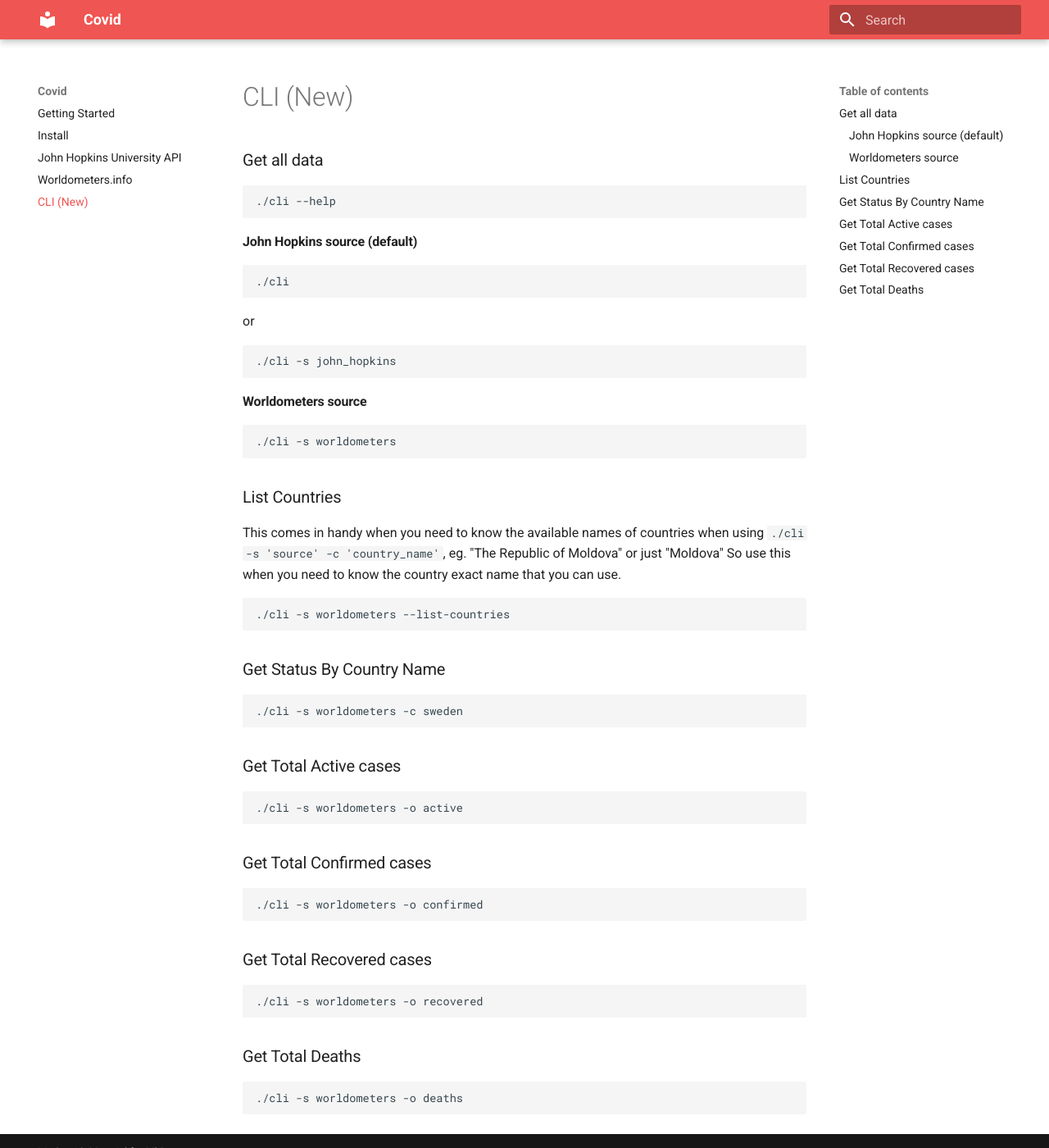
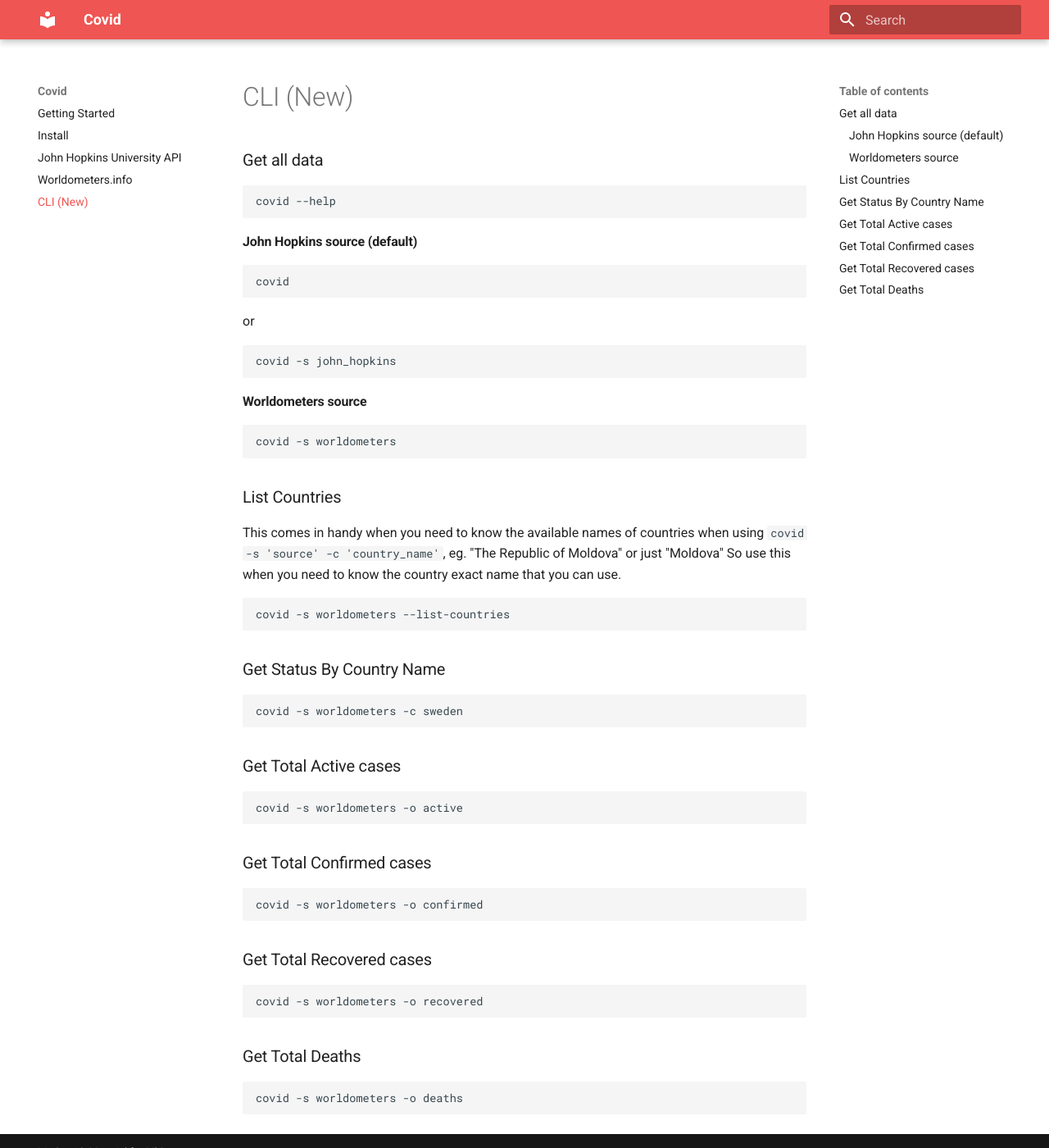
Before and after one commit to nf1s/covid, an MkDocs documentation site: the page built from docs/cli.md, in a window 1280 px wide and 1400 px high. Shown: the whole window at 82% size. Built offline with MkDocs 1.6.1 and Material for MkDocs 9.7.7, drawn with Linux system fonts in a browser that asks for light colours.

Commit message:
fixes cli

````diff
--- a/covid/__init__.py
+++ b/covid/__init__.py
@@ -6,7 +6,7 @@ from covid import config
 __author__ = "Ahmed Nafies Okasha Mohamed <ahmed.nafies@gmail.com>"
 __copyright__ = "Copyright 2020, Ahmed Nafies Okasha Mohamed"
 __license__ = "MIT"
-__version__ = "2.3.3"
+__version__ = "2.4.0"
 
 
 def Covid(source=config.JOHN_HOPKINS):
--- a/docs/cli.md
+++ b/docs/cli.md
@@ -1,62 +1,62 @@
 ### Get all data
 
 ```bash
-./cli --help
+covid --help
 ```
 #### John Hopkins source (default)
 
 ```bash
-./cli
+covid
 ```
 
 or
 
 ```bash
-./cli -s john_hopkins
+covid -s john_hopkins
 ```
 
 #### Worldometers source
 
 ```bash
-./cli -s worldometers
+covid -s worldometers
 ```
 
 ### List Countries
 
 This comes in handy when you need to know the available names of countries
-when using `./cli -s 'source' -c 'country_name'`, eg. "The Republic of Moldova" or just "Moldova"
+when using `covid -s 'source' -c 'country_name'`, eg. "The Republic of Moldova" or just "Moldova"
 So use this when you need to know the country exact name that you can use.
 
 ```bash
-./cli -s worldometers --list-countries
+covid -s worldometers --list-countries
 ```
 
 ### Get Status By Country Name
 
 ```bash
-./cli -s worldometers -c sweden
+covid -s worldometers -c sweden
 ```
 
 ### Get Total Active cases
 
 ```bash
-./cli -s worldometers -o active
+covid -s worldometers -o active
 ```
 
 ### Get Total Confirmed cases
 
 ```bash
-./cli -s worldometers -o confirmed
+covid -s worldometers -o confirmed
 ```
 
 ### Get Total Recovered cases
 
 ```bash
-./cli -s worldometers -o recovered
+covid -s worldometers -o recovered
 ```
 
 ### Get Total Deaths
 
 ```bash
-./cli -s worldometers -o deaths
+covid -s worldometers -o deaths
 ```
--- a/setup.py
+++ b/setup.py
@@ -45,7 +45,7 @@ setup(
         "Programming Language :: Python :: 3.7",
         "Programming Language :: Python :: 3.8",
     ],
-    entry_points={"console_scripts": ["cli=covid.cli:app"]},
+    entry_points={"console_scripts": ["covid=covid.cli:app"]},
     zip_safe=False,
     python_requires=">=3.6",
 )
````
Also changed, not shown: README.md (+11 -11 lines).
